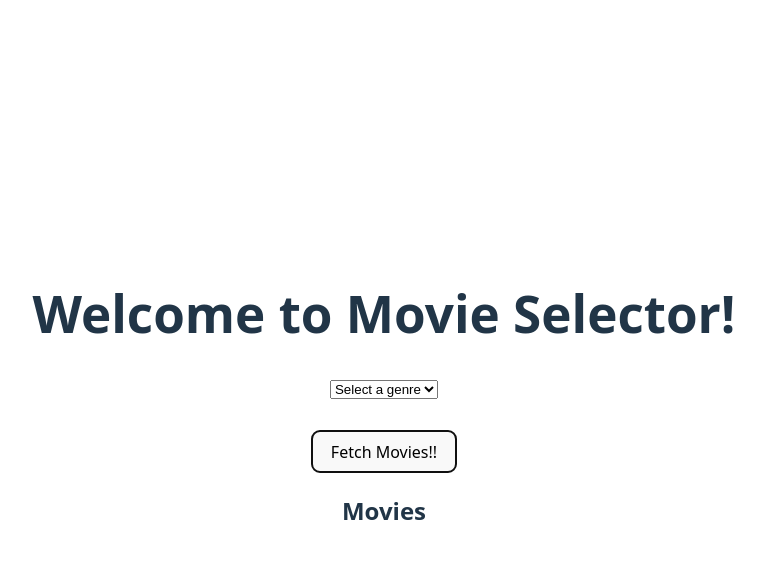
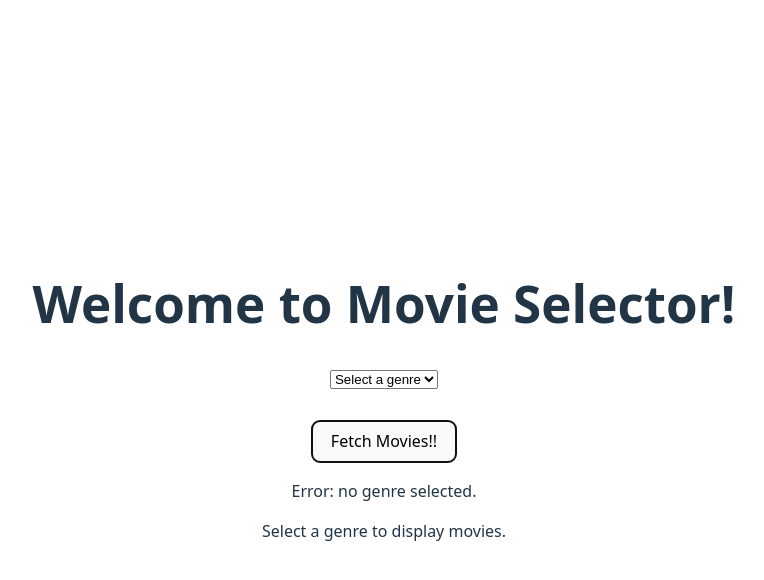
Before and after one commit to Nbelman1/practice-react-movie-app-noah-b, a React (Vite) app in the folder react-movie-app/: page / in a window 1280 px wide. Both pictures are taken after a click on the button "Fetch Movies!!". Shown: the top 580 px of the page, without its empty margins (256-1020 px from the left). Built offline with nearby package versions, Linux system fonts and the light colour scheme.

Commit message:
Adjusted broken property to fix component

```diff
--- a/react-movie-app/src/MovieSelector.jsx
+++ b/react-movie-app/src/MovieSelector.jsx
@@ -1,6 +1,4 @@
 import { useState } from "react";
-
-const MovieSelector = (currentGenre) => {
 
 // test data
 const movies = [
@@ -30,24 +28,28 @@ const MovieSelector = (currentGenre) => {
     }
 ];
 
-    const filterMovies = (currentGenre) => {
-        return movies.filter((movie) => movie.genre === currentGenre);
+const MovieSelector = ({genre}) => {
+
+    function filterMovies(genre) {
+        return movies.filter(movie => movie.genre === genre);
     };
 
-    function renderMovies(currentGenre) {
-        // TODO: debug filterMovies logging empty object
-        console.log(currentGenre);
-        console.log(filterMovies(currentGenre));
-
-        // TODO: debug conditionals not activating - maybe useState is to blame?
-        if (currentGenre === 'default') {
-            return <p>Please select a genre to display movies.</p>;
+    function renderMovies(genre) {
+        if (genre === 'default') {
+            return
+        }
+        if (genre === 'select-a-genre') {
+            return <div>
+                <p>Error: no genre selected.</p>
+                <p>Select a genre to display movies.</p>
+            </div>
         } else {
             return (
                 <div>
-                    <h2>Movies</h2>
+                    {/* capitalizes first letter of genre name */}
+                    <h2>{genre.charAt(0).toUpperCase() + genre.slice(1)} Movies</h2>
                     <ul>
-                        {filterMovies(currentGenre).map((movie) =>
+                        {filterMovies(genre).map((movie) =>
                         <li key={movie.movieName}>{movie.movieName}</li>)}
                     </ul>
                 </div>
@@ -58,7 +60,7 @@ const MovieSelector = (currentGenre) => {
 
     return (
         <div>
-            {renderMovies(currentGenre)}
+            {renderMovies(genre)}
         </div>
     );
 
```
Lines whose indentation alone changed are shown as unchanged.
